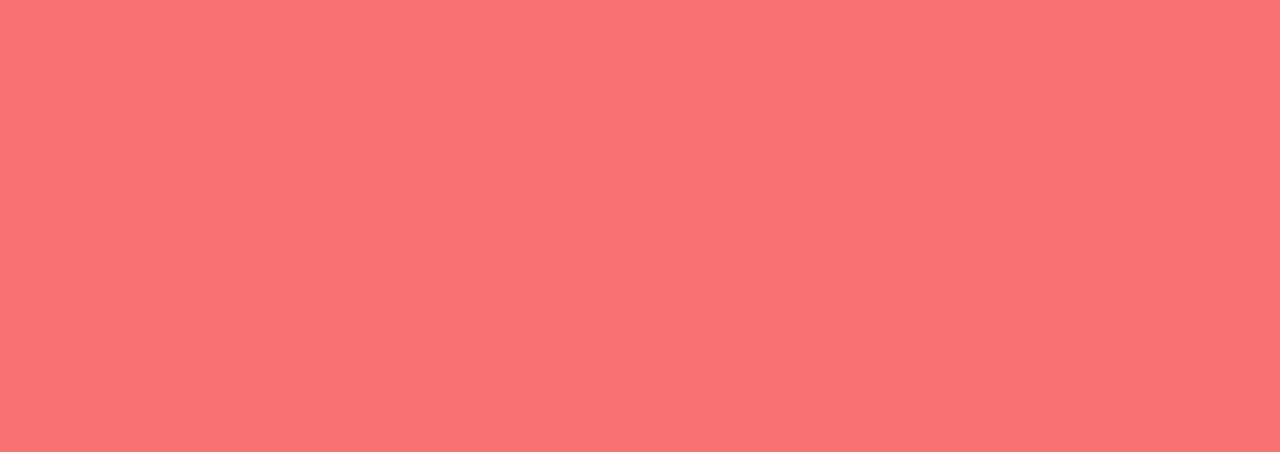
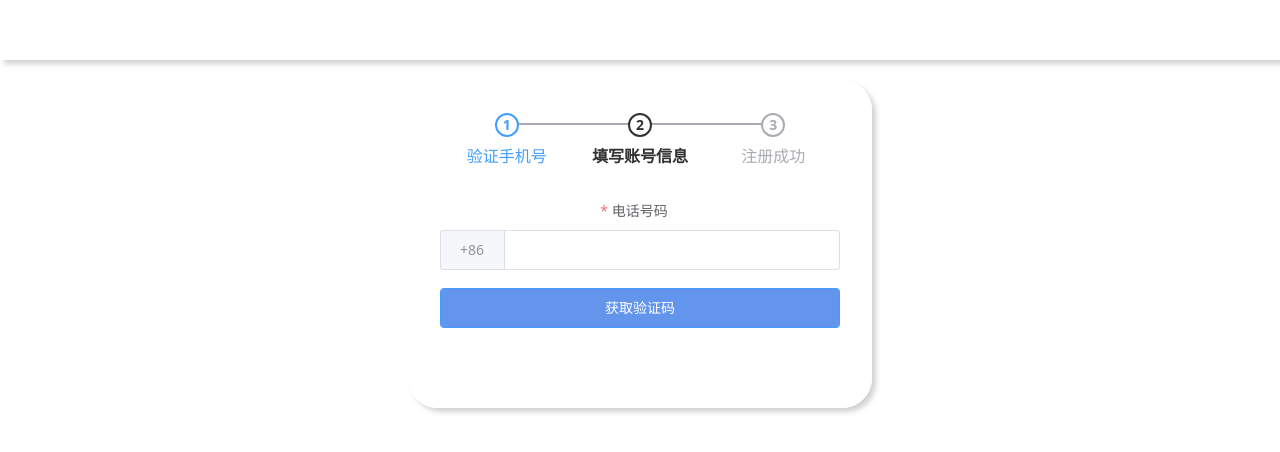
Before and after one commit to CCatherineeee/NetFrameworkProgramming-Frontend, a Vue app: page /#/register in a window 1280 px wide. Before the commit this address had no page. Shown: the top 452 px of the page. Built offline with nearby package versions, Linux system fonts and the light colour scheme.

Commit message:
add tailwind

```diff
--- a/src/App.vue
+++ b/src/App.vue
@@ -1,5 +1,5 @@
 <template>
-  <div class="h-screen bg-red-400"></div>
+  <router-view></router-view>
 </template>
 
 <style>
--- a/src/components/Register/FillUserInformation.vue
+++ b/src/components/Register/FillUserInformation.vue
@@ -71,5 +71,6 @@ export default {
   width:100%;
   height:40px;
   margin-bottom:30px;
+  background-color: cornflowerblue;
 }
 </style>
--- a/src/components/Register/PhoneVerification.vue
+++ b/src/components/Register/PhoneVerification.vue
@@ -62,5 +62,7 @@ export default {
   width:100%;
   height:40px;
   margin-bottom:30px;
+  background-color: cornflowerblue;
+
 }
 </style>
--- a/src/main.js
+++ b/src/main.js
@@ -2,9 +2,12 @@ import { createApp } from 'vue'
 import App from './App.vue'
 import router from './router'
 import store from './store'
+import ElementPlus from 'element-plus'
+import 'element-plus/dist/index.css'
+
+
 import './myStyle.css'
 import './assets/tailwind.css'
-import ElementPlus from 'element-plus'
 
 
 createApp(App).use(store).use(router).use(ElementPlus).mount('#app')
--- a/src/myStyle.css
+++ b/src/myStyle.css
@@ -1,3 +1,10 @@
 @import "tailwindcss/base";
 @import "tailwindcss/components";
 @import "tailwindcss/utilities";
+
+.button-style{
+    width:100%;
+    height:40px;
+    margin-bottom:30px;
+    background-color: cornflowerblue;
+}
--- a/src/router/index.js
+++ b/src/router/index.js
@@ -1,19 +1,34 @@
 import { createRouter, createWebHashHistory } from 'vue-router'
-import HomeView from '../views/HomeView.vue'
+import Home from '../views/Home.vue'
+import Register from '../views/Register/Register.vue'
+import PasswordLogin from '../views/Login/passwordLogin.vue'
+import PhoneLogin from '../views/Login/phoneLogin.vue'
 
 const routes = [
   {
     path: '/',
-    name: 'home',
-    component: HomeView
+    name: '/',
+    component: Home
   },
   {
-    path: '/about',
-    name: 'about',
-    // route level code-splitting
-    // this generates a separate chunk (about.[hash].js) for this route
-    // which is lazy-loaded when the route is visited.
-    component: () => import(/* webpackChunkName: "about" */ '../views/AboutView.vue')
+    path: '/home',
+    name: 'home',
+    component: Home
+  },
+  {
+    path: '/register',
+    name: 'register',
+    component: Register
+  },
+  {
+    path: '/password-login',
+    name: 'password-login',
+    component: PasswordLogin
+  },
+  {
+    path: '/phone-login',
+    name: 'phone-login',
+    component: PhoneLogin
   }
 ]
 
--- a/src/views/AboutView.vue
+++ /dev/null
@@ -1,5 +0,0 @@
-<template>
-  <div class="about">
-    <h1>This is an about page</h1>
-  </div>
-</template>
--- a/src/views/HomeView.vue
+++ /dev/null
@@ -1,18 +0,0 @@
-<template>
-  <div class="home">
-    <img alt="Vue logo" src="../assets/logo.png">
-    <HelloWorld msg="Welcome to Your Vue.js App"/>
-  </div>
-</template>
-
-<script>
-// @ is an alias to /src
-import HelloWorld from '@/components/HelloWorld.vue'
-
-export default {
-  name: 'HomeView',
-  components: {
-    HelloWorld
-  }
-}
-</script>
--- a/src/views/Login/passwordLogin.vue
+++ b/src/views/Login/passwordLogin.vue
@@ -66,6 +66,7 @@ export default {
   width:100%;
   height:40px;
   margin-bottom:30px;
+  background-color: cornflowerblue;
 }
 .login-form-back{
   border-color: white;
--- a/src/views/Login/phoneLogin.vue
+++ b/src/views/Login/phoneLogin.vue
@@ -72,6 +72,7 @@ export default {
   width:100%;
   height:40px;
   margin-bottom:30px;
+  background-color: cornflowerblue;
 }
 .login-form-back{
   border-color: white;
```
